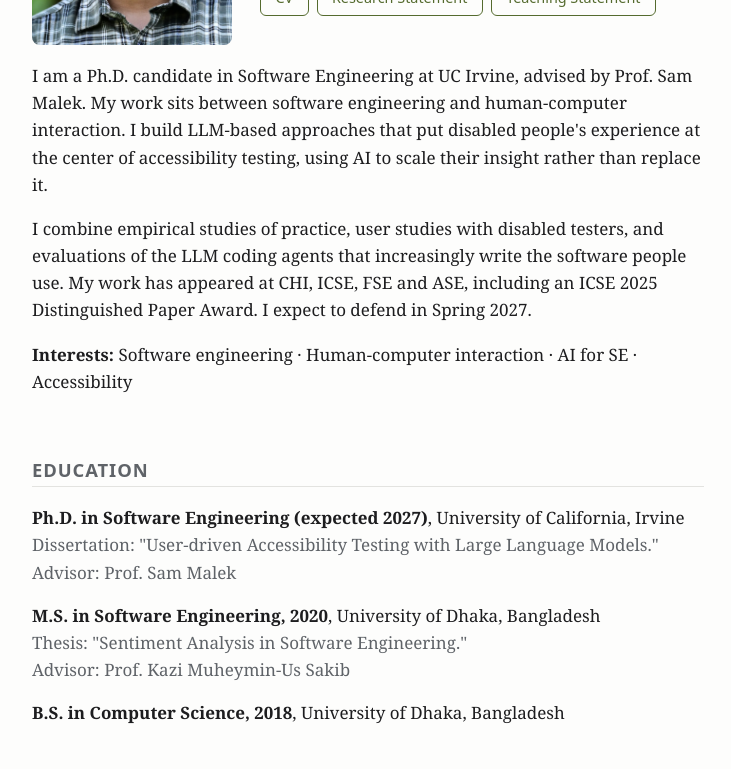
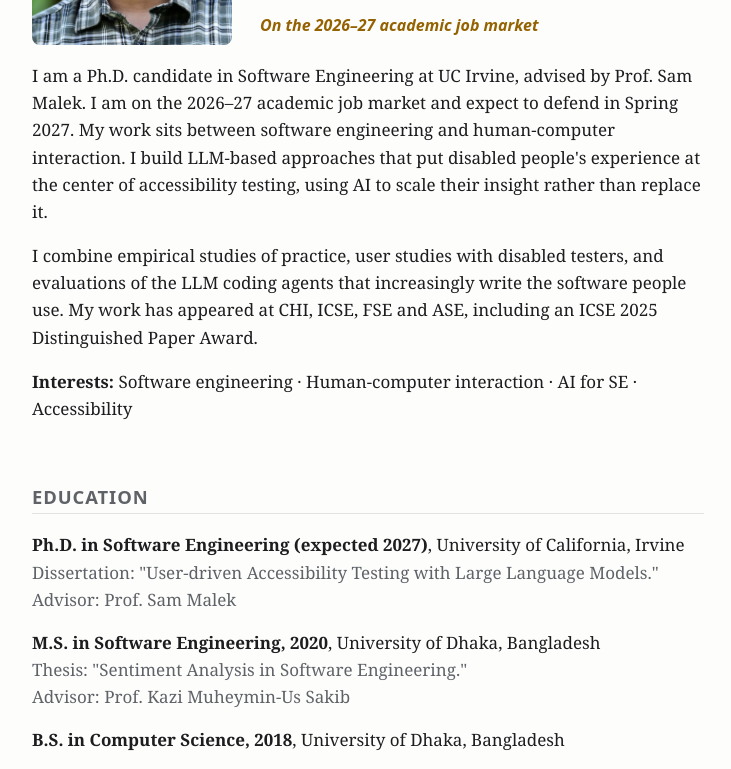
Before and after one commit to SyedFatiulHuq/syedfatiulhuq.github.io, an Astro site: page / in a window 1280 px wide. Shown: the part 311-1080 px from the top of the page, without its empty margins (272-1003 px from the left). Built offline with nearby package versions, Linux system fonts and the light colour scheme; Astro itself is replaced by a stand-in of ours.

Commit message:
Add job-market line and bio note; update research and teaching statements
Co-Authored-By: Claude Sonnet 5.5 <noreply@anthropic.com>

```diff
--- a/content/bio.txt
+++ b/content/bio.txt
@@ -1,3 +1,3 @@
-I am a Ph.D. candidate in Software Engineering at UC Irvine, advised by Prof. Sam Malek. My work sits between software engineering and human-computer interaction. I build LLM-based approaches that put disabled people's experience at the center of accessibility testing, using AI to scale their insight rather than replace it.
+I am a Ph.D. candidate in Software Engineering at UC Irvine, advised by Prof. Sam Malek. I am on the 2026–27 academic job market and expect to defend in Spring 2027. My work sits between software engineering and human-computer interaction. I build LLM-based approaches that put disabled people's experience at the center of accessibility testing, using AI to scale their insight rather than replace it.
 
-I combine empirical studies of practice, user studies with disabled testers, and evaluations of the LLM coding agents that increasingly write the software people use. My work has appeared at CHI, ICSE, FSE and ASE, including an ICSE 2025 Distinguished Paper Award. I expect to defend in Spring 2027.
+I combine empirical studies of practice, user studies with disabled testers, and evaluations of the LLM coding agents that increasingly write the software people use. My work has appeared at CHI, ICSE, FSE and ASE, including an ICSE 2025 Distinguished Paper Award.
--- a/src/data/site.json
+++ b/src/data/site.json
@@ -11,6 +11,7 @@
     { "label": "Research Statement", "url": "/research-statement.pdf" },
     { "label": "Teaching Statement", "url": "/teaching-statement.pdf" }
   ],
+  "jobMarket": "On the 2026–27 academic job market",
   "theme": "olive",
   "photo": "/dp.JPG"
 }
--- a/src/layouts/Base.astro
+++ b/src/layouts/Base.astro
@@ -31,12 +31,12 @@ const { title = site.name } = Astro.props;
 <style is:global>
   :root {
     --bg: #fdfdfc; --fg: #1d1d1f; --muted: #5f6368; --rule: #e3e3e0;
-    --accent: #556b2f; --accent-soft: #f1f4e8;
+    --accent: #556b2f; --accent-soft: #f1f4e8; --accent-bright: #7fb02a; --accent-glow: #e3efc9;
   }
   /* Accent presets: set "theme" in src/data/site.json. All pass 4.5:1 contrast on --bg. */
-  :root[data-theme="olive"] { --accent: #556b2f; --accent-soft: #f1f4e8; }
-  :root[data-theme="sage"]  { --accent: #4f6f52; --accent-soft: #eef3ee; }
-  :root[data-theme="blue"]  { --accent: #1a5fb4; --accent-soft: #eef3fb; }
+  :root[data-theme="olive"] { --accent: #556b2f; --accent-soft: #f1f4e8; --accent-bright: #7fb02a; --accent-glow: #e3efc9; }
+  :root[data-theme="sage"]  { --accent: #4f6f52; --accent-soft: #eef3ee; --accent-bright: #5fae6b; --accent-glow: #dcefde; }
+  :root[data-theme="blue"]  { --accent: #1a5fb4; --accent-soft: #eef3fb; --accent-bright: #3d8be0; --accent-glow: #dbe9fa; }
   * { box-sizing: border-box; }
   html { scroll-behavior: smooth; scroll-padding-top: 4rem; }
   @media (prefers-reduced-motion: reduce) { html { scroll-behavior: auto; } }
@@ -64,6 +64,7 @@ const { title = site.name } = Astro.props;
   .muted, .sub { color: var(--muted); }
   .sub { margin: 0 0 1rem; }
 
+  .pill { margin: 1.1rem 0 0; font: italic 700 1rem system-ui, sans-serif; color: #946200; }
   .hero { display: flex; gap: 1.75rem; align-items: center; }
   .photo { width: 200px; height: 267px; object-fit: cover; border-radius: 8px; flex: none; }
   .hero-text { min-width: 0; }
--- a/src/pages/index.astro
+++ b/src/pages/index.astro
@@ -39,6 +39,7 @@ const linkLabel = (url: string) => (url.toLowerCase().endsWith('.pdf') ? 'PDF' :
             <li><a class="btn" href={d.url} target="_blank" rel="noopener noreferrer">{d.label} <span class="sr-only">(PDF, opens in new tab)</span></a></li>
           ))}
         </ul>
+        {site.jobMarket && <p class="pill">{site.jobMarket}</p>}
       </div>
     </div>
 
```
Also changed, not shown: 2 other files.
